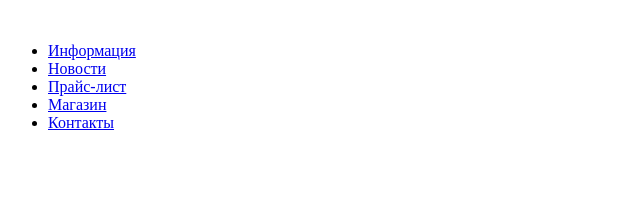
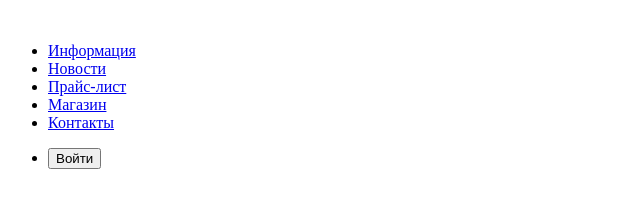
Before and after one commit to Masiasi/898537-barbershop-27, a plain HTML site: page catalog.html in a window 1280 px wide. Shown: the whole page, without its empty margins (0-640 px from the left). Drawn offline with Linux system fonts and the light colour scheme.

Commit message:
Update catalog.html

```diff
--- a/catalog.html
+++ b/catalog.html
@@ -14,6 +14,11 @@
 				<li><a href="catalog.html">Магазин</a></li>
 				<li><a href="contacts.html">Контакты</a></li>
 			</ul>
+			<ul>
+				<li>
+					<button type="button">Войти</button>
+				</li>
+			</ul>
 		</nav>
 	</header>
 	<main>
```
